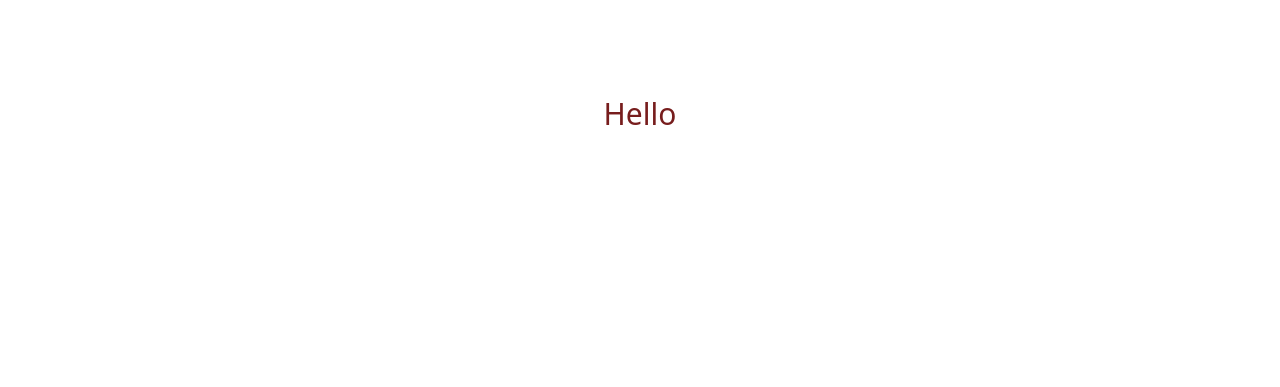
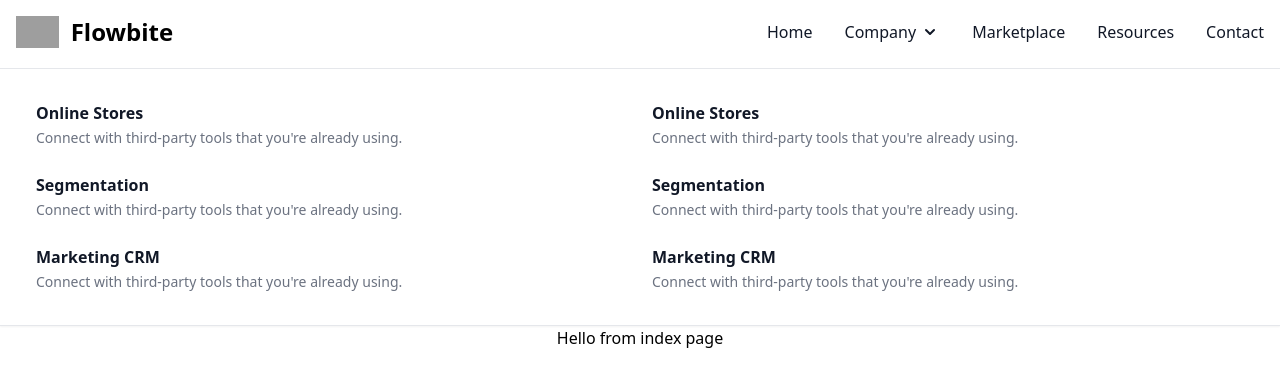
Before and after one commit to stephangriesel/flask-cms, a Flask app: page / in a window 1280 px wide. Before the commit the part shown is almost empty. Shown: the top 387 px of the page. Run offline with Flask 2, Linux system fonts and the light colour scheme; style sheets or scripts are compiled from the project's sources; some libraries are stand-ins or nearby versions; grey boxes are pictures that could not be loaded.

Commit message:
templating

```diff
--- /dev/null
+++ b/templates/base.html
@@ -0,0 +1,131 @@
+<!DOCTYPE html>
+<html lang="en">
+
+<head>
+    <meta charset="UTF-8">
+    <meta content="width=device-width, initial-scale=1.0" name="viewport">
+    <title>
+        {% block title %}
+
+        {% endblock %}
+    </title>
+    <link href="{{url_for('static',filename='css/main.css')}}" rel="stylesheet">
+</head>
+
+<body>
+    <div class="container mx-auto">
+        <nav class="bg-white border-gray-200 dark:border-gray-600 dark:bg-gray-900">
+            <div class="flex flex-wrap justify-between items-center mx-auto max-w-screen-xl p-4">
+                <a href="https://flowbite.com" class="flex items-center">
+                    <img src="https://flowbite.com/docs/images/logo.svg" class="h-8 mr-3" alt="Flowbite Logo" />
+                    <span class="self-center text-2xl font-semibold whitespace-nowrap dark:text-white">Flowbite</span>
+                </a>
+                <button data-collapse-toggle="mega-menu-full" type="button"
+                    class="inline-flex items-center p-2 ml-1 text-sm text-gray-500 rounded-lg md:hidden hover:bg-gray-100 focus:outline-none focus:ring-2 focus:ring-gray-200 dark:text-gray-400 dark:hover:bg-gray-700 dark:focus:ring-gray-600"
+                    aria-controls="mega-menu-full" aria-expanded="false">
+                    <span class="sr-only">Open main menu</span>
+                    <svg class="w-6 h-6" aria-hidden="true" fill="currentColor" viewBox="0 0 20 20"
+                        xmlns="http://www.w3.org/2000/svg">
+                        <path fill-rule="evenodd"
+                            d="M3 5a1 1 0 011-1h12a1 1 0 110 2H4a1 1 0 01-1-1zM3 10a1 1 0 011-1h12a1 1 0 110 2H4a1 1 0 01-1-1zM3 15a1 1 0 011-1h12a1 1 0 110 2H4a1 1 0 01-1-1z"
+                            clip-rule="evenodd"></path>
+                    </svg>
+                </button>
+                <div id="mega-menu-full"
+                    class="items-center justify-between font-medium hidden w-full md:flex md:w-auto md:order-1">
+                    <ul
+                        class="flex flex-col p-4 md:p-0 mt-4 border border-gray-100 rounded-lg bg-gray-50 md:flex-row md:space-x-8 md:mt-0 md:border-0 md:bg-white dark:bg-gray-800 md:dark:bg-gray-900 dark:border-gray-700">
+                        <li>
+                            <a href="#"
+                                class="block py-2 pl-3 pr-4 text-gray-900 rounded hover:bg-gray-100 md:hover:bg-transparent md:hover:text-blue-700 md:p-0 dark:text-white md:dark:hover:text-blue-500 dark:hover:bg-gray-700 dark:hover:text-blue-500 md:dark:hover:bg-transparent dark:border-gray-700"
+                                aria-current="page">Home</a>
+                        </li>
+                        <li>
+                            <button aria-expanded="false" id="mega-menu-full-dropdown-button"
+                                data-collapse-toggle="mega-menu-full-dropdown"
+                                class="flex items-center justify-between w-full py-2 pl-3 pr-4  text-gray-900 rounded md:w-auto hover:bg-gray-100 md:hover:bg-transparent md:border-0 md:hover:text-blue-600 md:p-0 dark:text-white md:dark:hover:text-blue-500 dark:hover:bg-gray-700 dark:hover:text-blue-500 md:dark:hover:bg-transparent dark:border-gray-700">Company
+                                <svg class="w-5 h-5 ml-1" fill="currentColor" viewBox="0 0 20 20"
+                                    xmlns="http://www.w3.org/2000/svg">
+                                    <path fill-rule="evenodd"
+                                        d="M5.293 7.293a1 1 0 011.414 0L10 10.586l3.293-3.293a1 1 0 111.414 1.414l-4 4a1 1 0 01-1.414 0l-4-4a1 1 0 010-1.414z"
+                                        clip-rule="evenodd"></path>
+                                </svg></button>
+                        </li>
+                        <li>
+                            <a href="#"
+                                class="block py-2 pl-3 pr-4 text-gray-900 rounded hover:bg-gray-100 md:hover:bg-transparent md:hover:text-blue-700 md:p-0 dark:text-white md:dark:hover:text-blue-500 dark:hover:bg-gray-700 dark:hover:text-blue-500 md:dark:hover:bg-transparent dark:border-gray-700">Marketplace</a>
+                        </li>
+                        <li>
+                            <a href="#"
+                                class="block py-2 pl-3 pr-4 text-gray-900 rounded hover:bg-gray-100 md:hover:bg-transparent md:hover:text-blue-700 md:p-0 dark:text-white md:dark:hover:text-blue-500 dark:hover:bg-gray-700 dark:hover:text-blue-500 md:dark:hover:bg-transparent dark:border-gray-700">Resources</a>
+                        </li>
+                        <li>
+                            <a href="#"
+                                class="block py-2 pl-3 pr-4 text-gray-900 rounded hover:bg-gray-100 md:hover:bg-transparent md:hover:text-blue-700 md:p-0 dark:text-white md:dark:hover:text-blue-500 dark:hover:bg-gray-700 dark:hover:text-blue-500 md:dark:hover:bg-transparent dark:border-gray-700">Contact</a>
+                        </li>
+                    </ul>
+                </div>
+            </div>
+            <div id="mega-menu-full-dropdown"
+                class="mt-1 border-gray-200 shadow-sm bg-gray-50 md:bg-white border-y dark:bg-gray-800 dark:border-gray-600">
+                <div
+                    class="grid max-w-screen-xl px-4 py-5 mx-auto text-gray-900 dark:text-white sm:grid-cols-2 md:px-6">
+                    <ul>
+                        <li>
+                            <a href="#" class="block p-3 rounded-lg hover:bg-gray-100 dark:hover:bg-gray-700">
+                                <div class="font-semibold">Online Stores</div>
+                                <span class="text-sm text-gray-500 dark:text-gray-400">Connect with third-party tools
+                                    that you're already using.</span>
+                            </a>
+                        </li>
+                        <li>
+                            <a href="#" class="block p-3 rounded-lg hover:bg-gray-100 dark:hover:bg-gray-700">
+                                <div class="font-semibold">Segmentation</div>
+                                <span class="text-sm text-gray-500 dark:text-gray-400">Connect with third-party tools
+                                    that you're already using.</span>
+                            </a>
+                        </li>
+                        <li>
+                            <a href="#" class="block p-3 rounded-lg hover:bg-gray-100 dark:hover:bg-gray-700">
+                                <div class="font-semibold">Marketing CRM</div>
+                                <span class="text-sm text-gray-500 dark:text-gray-400">Connect with third-party tools
+                                    that you're already using.</span>
+                            </a>
+                        </li>
+                    </ul>
+                    <ul>
+                        <li>
+                            <a href="#" class="block p-3 rounded-lg hover:bg-gray-100 dark:hover:bg-gray-700">
+                                <div class="font-semibold">Online Stores</div>
+                                <span class="text-sm text-gray-500 dark:text-gray-400">Connect with third-party tools
+                                    that you're already using.</span>
+                            </a>
+                        </li>
+                        <li>
+                            <a href="#" class="block p-3 rounded-lg hover:bg-gray-100 dark:hover:bg-gray-700">
+                                <div class="font-semibold">Segmentation</div>
+                                <span class="text-sm text-gray-500 dark:text-gray-400">Connect with third-party tools
+                                    that you're already using.</span>
+                            </a>
+                        </li>
+                        <li>
+                            <a href="#" class="block p-3 rounded-lg hover:bg-gray-100 dark:hover:bg-gray-700">
+                                <div class="font-semibold">Marketing CRM</div>
+                                <span class="text-sm text-gray-500 dark:text-gray-400">Connect with third-party tools
+                                    that you're already using.</span>
+                            </a>
+                        </li>
+                    </ul>
+                </div>
+            </div>
+        </nav>
+        <section class="flex justify-center items-center">
+            {% block content %}
+
+            {% endblock %}
+        </section>
+    </div>
+    <script src="https://cdnjs.cloudflare.com/ajax/libs/flowbite/1.6.5/flowbite.min.js"></script>
+</body>
+
+</html>
--- a/templates/index.html
+++ b/templates/index.html
@@ -1,17 +1,9 @@
-<!DOCTYPE html>
-<html lang="en">
-<head>
-    <meta charset="UTF-8">
-    <meta content="width=device-width, initial-scale=1.0" name="viewport">
-    <title>Flask</title>
-    <link href="{{url_for('static',filename='css/main.css')}}" rel="stylesheet">
-</head>
+{% extends 'base.html' %}
 
-<body>
-<section class="text-gray-600 body-font">
-  <div class="container px-5 py-24 mx-auto">
-    <h1 class="text-3xl font-medium title-font text-red-900 mb-12 text-center">Hello</h1>
-  </div>
-</section>
-</body>
-</html>
+{% block title %}
+    Index Page
+{% endblock %}
+
+{% block content %}
+    <h1>Hello from index page</h1>
+{% endblock %}
```
